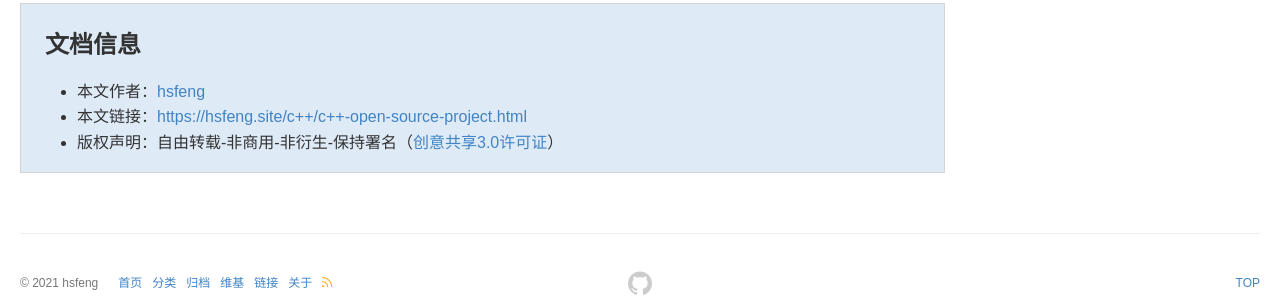
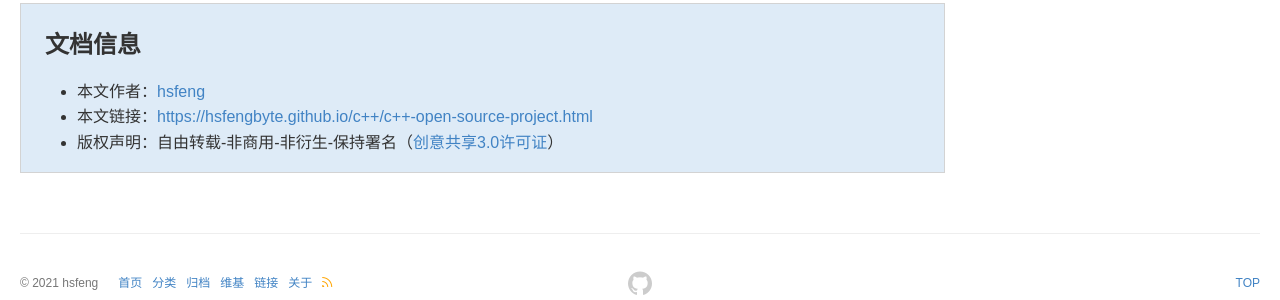
Before and after one commit to hsfengbyte/hsfengbyte.github.io.old, a Jekyll site: the page built from _posts/2020-11-09-c++-open-source-project.md, in a window 1280 px wide. Shown: the part 467-767 px from the top of the page. Built offline with Jekyll 4.4.1, drawn with Linux system fonts in a browser that asks for light colours; comment, search, counter and statistics services are not loaded.

Commit message:
Update _config.yml

```diff
--- a/_config.yml
+++ b/_config.yml
@@ -1,8 +1,8 @@
 # ---------------- #
 #   Main Configs   #
 # ---------------- #
-baseurl: hsfengbyte.github.io.old
-url: https://hsfeng.site
+baseurl: # hsfengbyte.github.io.old
+url: # https://hsfeng.site
 date_format: "ordinal"
 title: 零度
 subtitle: "程序猿"
```
